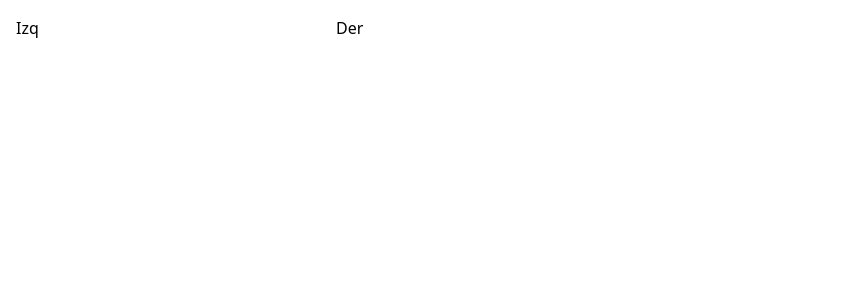
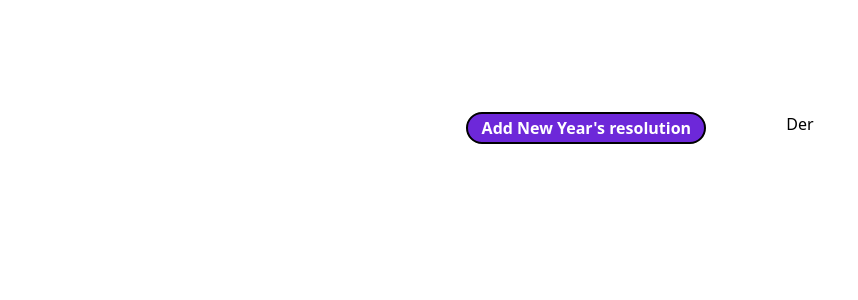
Before and after one commit to oguerrero/open-code-lista-propositos-2023, a Next.js app: page / in a window 1280 px wide. Shown: the top 300 px of the page, without its empty margins (0-858 px from the left). Built offline with nearby package versions, Linux system fonts and the light colour scheme.

Commit message:
add firebase config

```diff
--- /dev/null
+++ b/pages/components/ResolutionActions.js
@@ -0,0 +1,27 @@
+import { useState } from "react"
+
+export default function ResolutionActions () {
+
+  const [isInputVisible, setIsInputVisible] = useState(false)
+  const [resolutionText, setResolutionText] = useState('')
+
+  const inputToogle = () => setIsInputVisible(!isInputVisible)
+
+  return (
+    <>
+      <div className=''>
+        <button className='h-8 font-semibold text-white border-2 border-black cursor-pointer w-60 bg-violet-700 rounded-2xl'
+          onClick={ inputToogle }>
+          Add New Year&apos;s resolution
+        </button>
+      </div>
+
+      { isInputVisible && (
+        <div>
+          <input className="w-60 h-8 outline-none rounded-md border-gray-800 mx-1" placeholder='Enter the resolution...'
+            onChange={ (e) => setResolutionText(e.target.value) } />
+        </div>
+      ) }
+    </>
+  )
+}
--- a/pages/index.js
+++ b/pages/index.js
@@ -1,4 +1,5 @@
 import Head from 'next/head'
+import ResolutionActions from './components/ResolutionActions'
 
 export default function Home () {
   return (
@@ -9,9 +10,11 @@ export default function Home () {
         <meta name="viewport" content="width=device-width, initial-scale=1" />
         <link rel="icon" href="/favicon.ico" />
       </Head>
-      <main>
+      <main className='flex flex-col justify-between items-center p-24 min-h-screen'>
         <div className='flex m-4'>
-          <div className='w-80'>Izq</div>
+          <div className='w-80'>
+            <ResolutionActions />
+          </div>
           <div>Der</div>
         </div>
       </main>
```
Also changed, not shown: firebaseConfig.js (added, +21 -0 lines).
